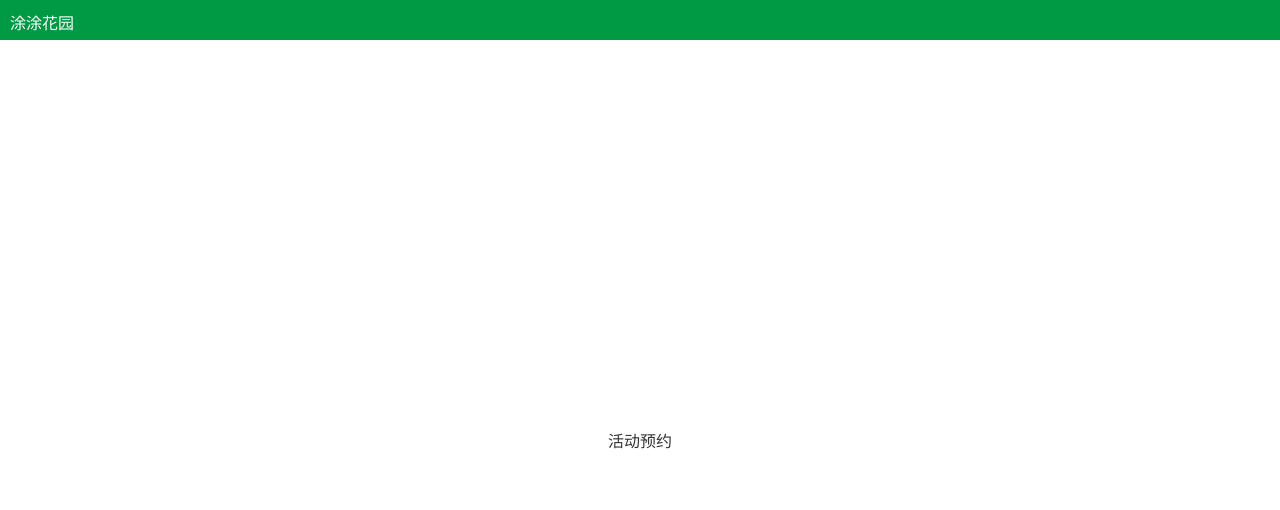
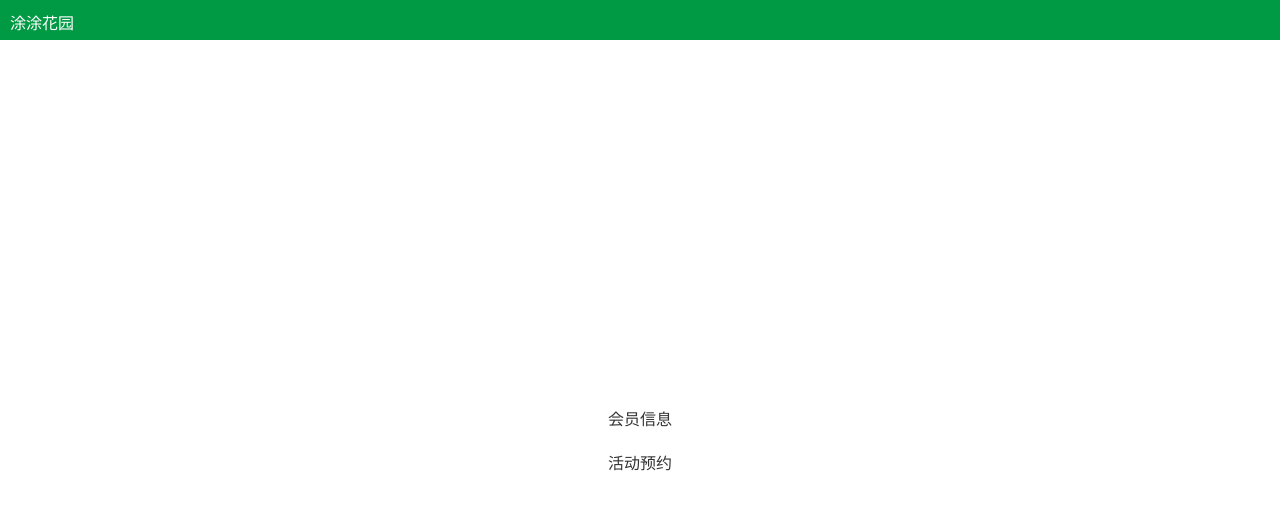
Before and after one commit to tutuhuayuan/tutuhuayuan.github.io, a plain HTML site: page index.html in a window 1280 px wide. Drawn offline with Linux system fonts and the light colour scheme.

Commit message:
添加会员信息链接

```diff
--- a/index.html
+++ b/index.html
@@ -20,8 +20,10 @@
     </nav>
 
     <main>
-        <div class="Bookings">
+        <div class="menu">
+            <a href='https://dpfy.sharepoint.com/sites/tutuhuayuan/Lists/List1/member.aspx'>会员信息</a>
             <a href='https://outlook.office365.com/owa/calendar/Bookings@tutuhuayuan.com/bookings/'>活动预约</a>
+
         </div>
     </main>
 
--- a/main/style/main.css
+++ b/main/style/main.css
@@ -9,10 +9,14 @@
     padding: 0;
 }
 
-.Bookings {
+.menu {
     display: flex;
     flex-direction: column;
     align-items: center;
     justify-content: center;
     height: 100vh;
 }
+
+.menu a {
+    padding: 10px 10px;
+}
```
